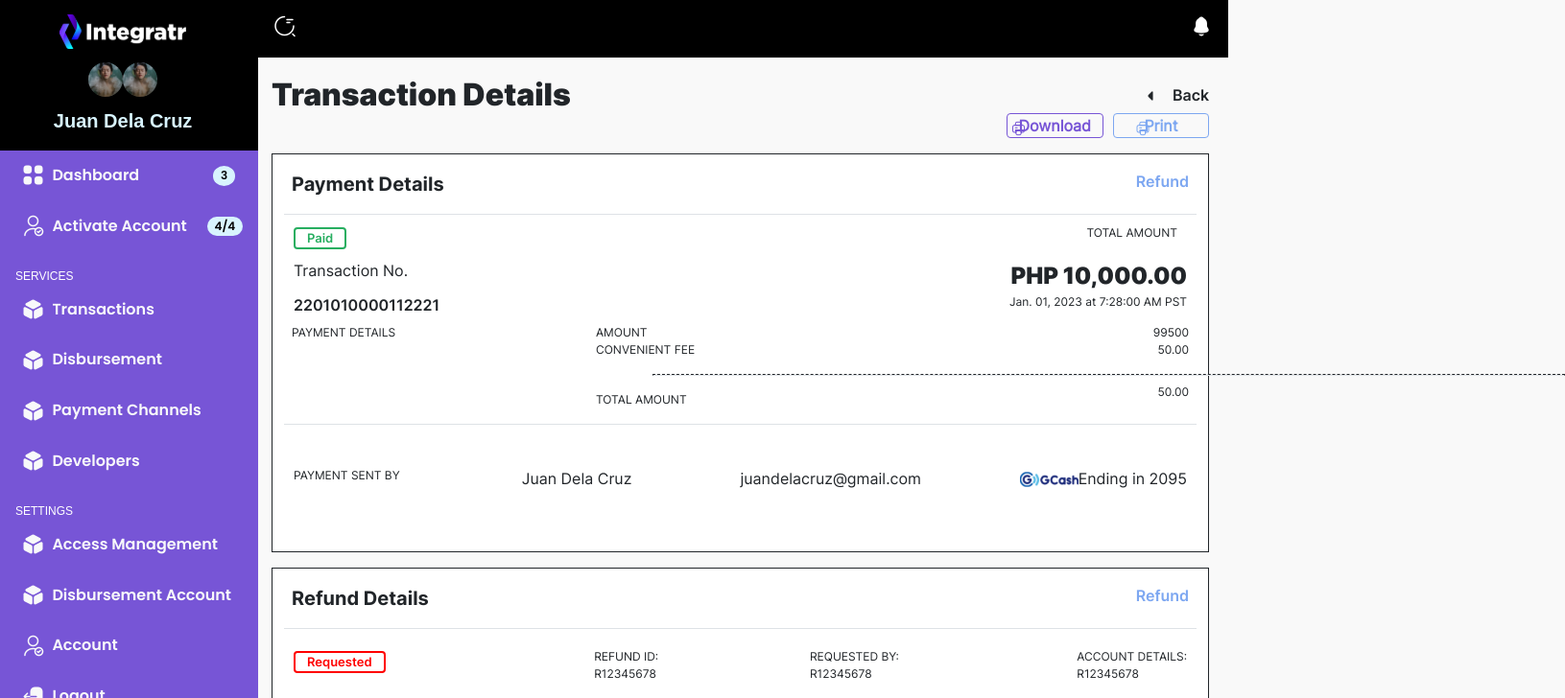
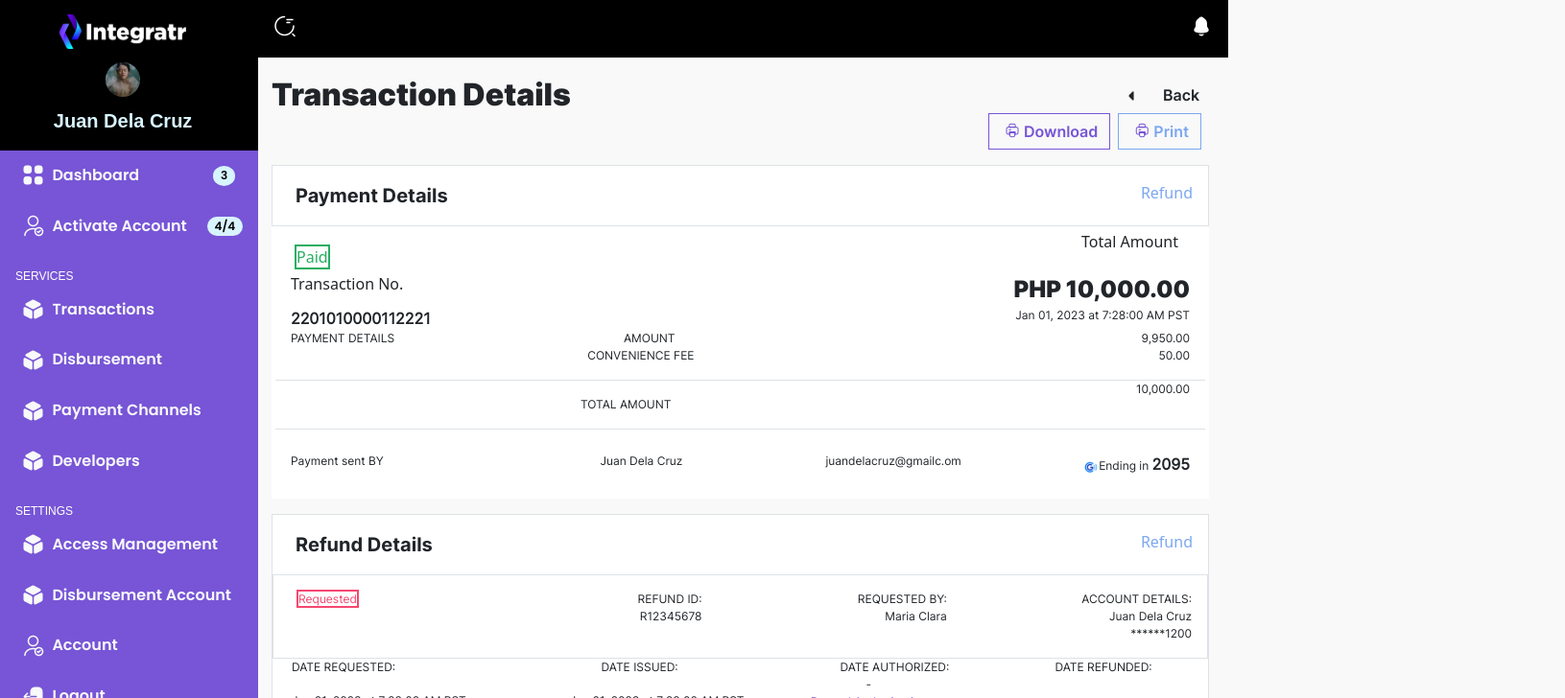
Before and after one commit to integratr-jbespiritu/integrated-pay, a Vue app: page /view-transaction in a window 1280 px wide. Shown: the top 728 px of the page at 96% size, 1631 px wide, since content can reach past the window. Built offline with nearby package versions, Linux system fonts and the light colour scheme; a small style sheet from the web is missing.

Commit message:
sprint 1 Second ticket sprint 3rd ticket

```diff
--- a/src/assets/css/modal.css
+++ b/src/assets/css/modal.css
@@ -2,10 +2,6 @@
     background-color: var(--vt-c-purple);
     border-radius: 45rem;
     font-size: 2rem;
-}
-.isax-add{
-    background-color: var(--vt-c-purple);
-    color: var(--vt-c-default-white);
 }
 .btn-link{
     color: var(--vt-c-purple);
--- a/src/assets/css/transaction.css
+++ /dev/null
@@ -1,31 +0,0 @@
-.container{
-    border: 1px solid;
-    width: 70rem;
-    height: 20rem;
-    padding-top: 1rem;
-}
-.col{
-    color: var(--vt-c-blue);
-    justify-content: space-between;
-}
-.border-top{
-    padding-bottom: 5rem;
-
-}
-.border-bottom{
-    padding-top: 5rem;
-    width: 74rem;
-}
-
-.table{
-    border: 1px solid;
-    width: 70rem;
-    height: 15rem;
-    line-height: 1rem;
-}
-.col .border-top{
-    padding-top: 2rem;
-}
-.col .border-bottom{
-    padding-top: 1px;
-}
--- a/src/assets/css/view-transaction.css
+++ b/src/assets/css/view-transaction.css
@@ -1,10 +1,12 @@
 .container-payment{
 border: 1px solid;
 height: 26rem;
+
 }
 .container-refund{
 border: 1px solid;
-height: 17rem;
+height: 19rem;
+
 }
 .btn-download{
 border-color:0 var(--vt-c-purple);
@@ -13,14 +15,12 @@ color: var(--vt-c-purple);
 .btn-print{
 border-color:var(--vt-c-blue);
 color:var(--vt-c-blue);
-width: 100px;
+
 
 }
-.button-green {
+.status-paid {
+    border-color: var(--vt-c-green);
     color: var(--vt-c-green);
-    border-color: var(--vt-c-green);
-    height: 10rem;
-    border: 2px solid;
 }
 hr.dotted{
 border-top:3pxdotted#bbb;
@@ -32,9 +32,9 @@ border: 2px solid;
 }
 .isax-printer{
 color:var(--vt-c-purple);
-width: 4px;
-height: 10px;
-left: 1px;
+width: 24px;
+height: 24px;
+padding-top: 2px;
 }
 .icon-print{
 color:var(--vt-c-blue);
@@ -45,7 +45,6 @@ font-size: 1rem;
 
 .border-total {
 border: 1px solid;
-margin-left: 24rem;
 border-style: dashed;
 }
 img{
--- a/src/components/Sidebar.vue
+++ b/src/components/Sidebar.vue
@@ -7,7 +7,6 @@
                   <img src="/src/assets/images/Logo_White.svg" class="img-fluid">
                </div>
                <div class="col-12 justify-content-center d-flex pb-2">
-                  <img src="/src/assets/images/avatar.svg" class="h-100">
                   <img src="/src/assets/images/avatar.svg" class="h-100">
                </div>
                <div class="col-12 mb-2">
--- a/src/views/AccessManagementListandDetails.vue
+++ b/src/views/AccessManagementListandDetails.vue
@@ -2,83 +2,165 @@
    <div class="pad-x-10p ms-1 pad-end-20p">
       <div class="row gx-0 g-0">
          <div class="col">
-                   <h1 class="fw-bold title-10 pad-top-20p text-nowrap">Access Management</h1>
+            <h1 class="fw-bold title-10 pad-top-20p text-nowrap">Users</h1>
          </div>
-         <div class="gx-0 g-0 mb-3 ms-1"></div>
-         <div class="search input-group ms-2">
-           <span class="input-group-text bg-light rounded-0" id="basic-addon1"><i class="isax isax-search-status-1 fs-4"></i></span>
-           <input type="text" class="title-8 form-control" placeholder="Search" aria-label="Search" aria-describedby="basic-addon1" />
       </div>
-         <div class="col ms-3">
-           <div class="input-group mb-3">
-             <span class="span-btn-default input-group-text rounded-0"><i class="icon isax isax-filter-search"></i></span>
-             <button type="button" class="title-8 filter-btn bg-white" aria-label="Selected-Field" aria-describedby="basic-addon2">Filter</button>
+      <div class="row gx-0 g-0">
+         <div class="col-12 col-md-3">
+            <div class="search input-group mt-2 w-100 pe-3">
+               <span class="input-group-text bg-white rounded-0" id="basic-addon1">
+                  <i class="isax isax-search-status-1 fs-4"></i>
+               </span>
+               <input type="text" class="form-control" placeholder="Search" aria-label="Search" aria-describedby="basic-addon1" />
+            </div>
+         </div>
+         <div class="col-12 col-md-4">
+            <div class="input-group mb-2 mt-2">
+               <span class="span-btn-default input-group-text rounded-0">
+                  <i class="icon isax isax-filter-search"></i>
+               </span>
+               <button type="button" class="filter-btn bg-white pe-2 px-2" aria-label="Selected-Field" aria-describedby="basic-addon2">Filter</button>
+            </div>
          </div>
       </div>
       <div class="col justify-content-end d-flex">
-           <div class="row ms-5">
+         <div class="row">
             <div class="col-md margin-x-20p">
-               <button type="button" class="title-5 button-default-outline">Export</button>
+               <button class="btn btn-user rounded-0 title-5 button-default-outline title-3 me-2"><i class="isax isax-add px-1 fs-0"></i>User</button>
             </div>
          </div>
       </div>
       <div class="ms-0">
-           <div class="border-bottom mb-3 mt-2">
+         <div class="border-bottom mb-3 mt-2"></div>
       </div>
-         </div>
-         </div>
-     <div class="row gx-5 ">
-        <div class="container">
-                 <div class="table-responsive" >
-                    <table class="table font-table-text" >
+      <div class="table-responsive ms-3 mt-2 me-3">
+         <table class="table">
             <thead>
-                          <tr class="title-13">
-                             <th class="text-start px-20px pb-10px padding-top-none">
+               <tr class="table-rows text-purple title-13">
+                  <th class="table-heading">
                      <div class="d-flex align-items-center">
-                                   <span class="font-table-column me-10px text-purple">Transaction No.</span>
+                        <span>Email Address</span>
                      </div>
                   </th>
-                              <th class="text-start px-20px  pb-10px padding-top-none">
+                  <th class="table-heading">
                      <div class="d-flex align-items-center">
-                                   <span class="font-table-column me-10px text-purple">Amount Refunded</span>
+                        <span>Role(s)</span>
                      </div>
                   </th>
-                              <th class="text-start px-20px  pb-10px padding-top-none">
-                                <div class="d-flex align-items-center">
-                                   <span class="font-table-column me-10px text-purple">Offer</span>
+                  <th class="table-heading">
+                     <div class="col-10 d-flex justify-content-end">
+                        <span>Date Updated</span>
                      </div>
                   </th>
                </tr>
             </thead>
+            <table></table>
+            <tbody>
+               <template v-for="(transaction_record,) in transaction_records" :key="transaction_record">
+                  <tr class="size-table-data column title-8">
+                     <td class="font-table-text py-3">
+                        {{ transaction_record.email_address }}
+                     </td>
+                     <td class="font-table-text py-3 text-blue">{{ transaction_record.role }}</td>
+                     <td class="font-table-text py-3 justify-content-end d-flex">
+                        {{ transaction_record.date_updated }}
+                     </td>
+                  </tr>
+               </template>
+            </tbody>
          </table>
-                    <div class="mt-20px mb-20px">
-                 <div class="d-flex flex-row justify-content-between me-20px ms-20px font-table-pagination d-flex align-items-center row">
-               <div class="col d-flex justify-content-end align-items-end me-4">
-               <div class="row pagination">
-                 <div class="col-md"><i class="arrow isax isax-arrow-left-2"></i></div>
-                 <div class="col-md"><p class="text-previous">Previous</p></div>
-                 <div class="col-md"><p class="text-one ms-2">1</p></div>
-                 <div class="col-md"><p class="text-disabled ms-2">2</p></div>
-                 <div class="col-md"><p class="text-next ms-2">Next</p></div>
-                 <div class="col-md"><i class="arrow-right isax isax-arrow-right-3"></i></div>
       </div>
-             </div>
-              </div>
-                 </div>
-              </div>
-           </div>
-        </div>
+      <!-- pagination  -->
+      <nav aria-label="Page navigation" class="ms-3">
+         <ul class="pagination justify-content-end pe-3 me-1">
+            <li class="page-item disabled mt-2">
+               <i class="arrow isax isax-arrow-left-2"></i>
+            </li>
+            <li class="page-item disabled">
+               <a class="page-link bg-light border-0" href="#" tabindex="-1" aria-disabled="true">Previous</a>
+            </li>
+            <li class="page-item"><a class="page-link bg-light border-0 text-purple" href="#">1</a></li>
+            <li class="page-item disabled"><a class="page-link bg-light border-0" href="#">2</a></li>
+            <li class="page-item">
+               <a class="page-link bg-light border-0 text-purple" href="#">Next</a>
+            </li>
+            <li class="page-item mt-2">
+               <i class="arrow isax isax-arrow-right-3 text-purple"></i>
+            </li>
+         </ul>
+      </nav>
+      <!-- pagination  -->
    </div>
 </template>
 
 <script>
-
    export default {
       name: "RequestRefund",
+      methods: {},
+      data() {
+         return {
+            transaction_records: [
+               {
+                  email_address: "juandelacruz@gmail.com",
+                  role: "Account Owner",
+                  date_updated: "01/01/2023 7:28 AM",
+               },
+               {
+                  email_address: "jaydenlee@gmail.com",
+                  role: "Admin",
+                  date_updated: "01/01/2023 7:28 AM",
+               },
+               {
+                  email_address: "mariaclara@gmail.com",
+                  role: "Admin ",
+                  date_updated: "01/01/2023 7:28 AM",
+               },
+               {
+                  email_address: "mark@gmail",
+                  role: "Admin ",
+                  date_updated: "01/01/2023 7:28 AM",
+               },
+               {
+                  email_address: "karina@gmail.com",
+                  role: "Admin ",
+                  date_updated: "01/01/2023 7:28 AM",
+               },
+               {
+                  email_address: "thomas@gmail.com",
+                  role: "Admin ",
+                  date_updated: "01/01/2023 7:28 AM",
+               },
+               {
+                  email_address: "louis@gmail.com",
+                  role: "Admin ",
+                  date_updated: "01/01/2023 7:28 AM",
+               },
+               {
+                  email_address: "angel@gmail.com",
+                  role: "Admin ",
+                  date_updated: "01/01/2023 7:28 AM",
+               },
+               {
+                  email_address: "clarice@gmail.com",
+                  role: "Admin ",
+                  date_updated: "01/01/2023 7:28 AM",
+               },
+               {
+                  email_address: "jaydenlee@gmail.com",
+                  role: "Admin ",
+                  date_updated: "01/01/2023 7:28 AM",
+               },
+            ],
+         };
+      },
+
       methods: {
-           getStatus(data){
+         getStatus(data) {
             return `status-${data.toLowerCase()}`;
-     }
-         }
+         },
+         myFunction() {
+            document.getElementById("demo").style.color = "red";
+         },
+      },
    };
 </script>
--- a/src/views/RequestRefund.vue
+++ b/src/views/RequestRefund.vue
@@ -2,7 +2,7 @@
    <div class="pad-x-10p ms-1 pad-end-20p">
     <div class="row gx-0 g-0">
       <div class="col">
-        <h1 class="fw-bold title-10 pad-top-20p text-nowrap">Transaction Details</h1>
+        <h1 class="fw-bold title-10 pad-top-20p text-nowrap">Refund Requests</h1>
       </div>
       <div class="col my-auto justify-content-end d-flex pad-top-20p  ">
         <div class="row gx-0 g-0">
--- a/src/views/Viewtransaction.vue
+++ b/src/views/Viewtransaction.vue
@@ -9,7 +9,7 @@
                <div class="col-auto pt-1">
                   <i class="icon-arrow isax isax-arrow-left-35"></i>
                </div>
-            <div class="col-auto my-auto title-7">
+               <div class="col-auto my-auto title-7 margin-x-10p">
                   <span>Back</span>
                </div>
             </div>
@@ -17,147 +17,168 @@
       </div>
       <div class="row gx-0 g-0">
          <div class="col justify-content-end d-flex">
-          <span><i class="isax isax-printer position-absolute top-50 translate-middle ms-3"></i></span>
-          <button class="btn btn-download py-0 title-5 margin-x-10p" type="button">Download</button>
-          <span><i class="icon-print isax isax-printer position-absolute top-50 translate-middle ms-4"></i></span>
-          <button class="btn btn-print py-0 title-5" type="button">Print</button>
+            <button class="btn btn-download rounded-0 me-2 title-7"><i class="isax isax-printer px-1"></i>Download</button>
+            <button class="btn btn-print rounded-0 me-2 title-7"><i class="isax isax-printer px-1"></i>Print</button>
          </div>
       </div>
-      <div class="container-payment bg-white mt-3">
-        <div class="container-fluid">
-          <div class="row justify-content-around">
-            <div class="col align-self-start py-3 fw-bold pad-x-20p title-6">
-              Payment Details
+      <div class="container bg-white border px-0 mt-3">
+         <div class="row gx-5">
+            <div class="col">
+               <div class="p-3 text-start title-6 ms-2">Payment Details</div>
             </div>
-            <div class="col-2 py-3 justify-content-end d-flex title-7 pad-x-20p title-7 color-blue">
-              Refund
+            <div class="col">
+               <div class="p-3 text-end text-blue">Refund</div>
             </div>
          </div>
-          <div class="border-color col-md border-top pad-x-40p"></div>
-          <div class="row gx-0 g-0 pad-y-10p">
-            <div class="col pad-x-10p">
-              <button type="button" class="btn button-green height title-17 py-0">Paid</button>
       </div>
-            <div class="col justify-content-end d-flex pad-x-20p title-15">
-              TOTAL AMOUNT
+      <div class="container bg-white px-1">
+         <div class="row gx-5">
+            <div class="col mt-3">
+               <div class="p-1 ms-3">
+                  <span class="status-paid w-100">Paid</span>
                </div>
             </div>
-          <div class="row gx-0">
-            <div class="col pad-x-10p title-8">
-              Transaction No.
-            </div>
-            <div class="col justify-content-end d-flex pad-x-10p col-auto my-auto title-11">
-              PHP 10,000.00
+            <div class="col">
+               <div class="p-1 text-end me-4">Total Amount</div>
             </div>
          </div>
-          <div class="row gx-0 g-0">
-            <div class="col pad-x-10p title-7">
-              2201010000112221
       </div>
-            <div class="col justify-content-end d-flex pad-x-10p title-12">
-              Jan. 01, 2023 at 7:28:00 AM PST
+      <div class="container bg-white px-1">
+         <div class="row gx-5">
+            <div class="col">
+               <div class="ms-3">Transaction No.</div>
+            </div>
+            <div class="col">
+               <div class="p-0 text-end title-11 me-3">PHP 10,000.00</div>
             </div>
          </div>
-          <div class="row justify-content-between title-12 pt-2">
-            <div class="col-4 pad-x-20p">
-              PAYMENT DETAILS
       </div>
-            <div class="col-4 justify-content-start d-flex title-12">
-              AMOUNT
+      <div class="container bg-white px-1">
+         <div class="row gx-5">
+            <div class="col">
+               <div class="ms-3 title-5">2201010000112221</div>
             </div>
-            <div class="col-4 justify-content-end d-flex pad-x-20p title-12">
-              99500
+            <div class="col">
+               <div class="text-end me-3 title-12">Jan 01, 2023 at 7:28:00 AM PST</div>
             </div>
          </div>
-          <div class="row justify-content-between title-12">
-            <div class="col-4"></div>
-            <div class="col-4 justify-content-start d-flex title-12">
-              CONVENIENT FEE
       </div>
-            <div class="col-4 justify-content-end d-flex pad-x-20p title-12">
-              50.00
+      <div class="container bg-white px-1 title-12">
+         <div class="row gx-5">
+            <div class="col">
+               <div class="ms-3">PAYMENT DETAILS</div>
+            </div>
+            <div class="col">
+               <div class="ms-4">AMOUNT</div>
+            </div>
+            <div class="col">
+               <div class="text-end me-3">9,950.00</div>
             </div>
          </div>
-          <div class="border-total col-md border-bottom mt-3"></div>
-          <div class="row justify-content-between title-12">
-            <div class="col-4"></div>
-            <div class="col-4 justify-content-start d-flex title-12 mt-3">
-              TOTAL AMOUNT
+         <div class="row gx-5">
+            <div class="col">
+               <div class="mx-4 text-end">CONVENIENCE FEE</div>
             </div>
-            <div class="col-4 justify-content-end d-flex pad-x-20p title-12 mt-2">
-              50.00
+            <div class="col">
+               <div class="text-end me-3">50.00</div>
             </div>
          </div>
-          <div class="border-bottom pt-3"></div>
-          <div class="row gx-0 g-0 pad-y-20p mt-4">
-            <div class="col pad-x-10p title-12">
-              PAYMENT SENT BY
+         <div class="border-top mt-3"></div>
+         <div class="row gx-5 title-12">
+            <div class="col">
+               <div class="mx-5 text-end mt-3 mb-3">TOTAL AMOUNT</div>
             </div>
-            <div class="col title-8">
-              Juan Dela Cruz
+            <div class="col">
+               <div class="text-end me-3">10,000.00</div>
             </div>
-            <div class="col title-8">
-              juandelacruz@gmail.com
          </div>
-            <div class="col justify-content-end d-flex pad-x-10p title-8">
-              <span><img src="/src/assets/images/Gcash.svg" alt="Image" /></span>
-              Ending in 2095
+         <div class="border-bottom"></div>
+         <div class="row gx-5 mt-4 pb-4">
+            <div class="col">
+               <div class="ms-3">Payment sent BY</div>
+            </div>
+            <div class="col">
+               <div class="ms-5 text-center">Juan Dela Cruz</div>
+            </div>
+            <div class="col">
+               <div class="ms-1 text-end">juandelacruz@gmailc.om</div>
+            </div>
+            <div class="col">
+               <div class="text-end me-3">
+                  <img src="/src/assets/images/logogcash.svg" class="Image 1" />
+                  <span>Ending in</span> <span class="title-5">2095</span>
                </div>
             </div>
          </div>
       </div>
-      <div class="container-refund bg-white mt-3">
-        <div class="container-fluid">
-          <div class="row justify-content-around">
-            <div class="col align-self-start py-3 fw-bold pad-x-20p title-6">
-              Refund Details
+      <div class="container bg-white border px-0 mt-3">
+         <div class="row gx-5">
+            <div class="col">
+               <div class="p-3 text-start title-6 ms-2">Refund Details</div>
             </div>
-            <div class="col-2 py-3 justify-content-end d-flex title-7 pad-x-20p title-7 color-blue">
-              Refund
+            <div class="col">
+               <div class="p-3 text-end text-blue">Refund</div>
             </div>
          </div>
-          <div class="border-top"></div>
-          <div class="row gx-0 g-0 pad-y-20p">
-            <div class="col pad-x-10p">
-              <button type="button" class="btn button-red height title-17 py-0">Requested</button>
+         <div class="container bg-white border px-0">
+            <div class="row gx-5">
+               <div class="col">
+                  <div class="p-3 text-start title-12 ms-2">
+                     <span class="status-requested w-100">Requested</span>
                   </div>
-            <div class="col justify-content-center d-flex pad-x-10p title-12">
+               </div>
+               <div class="col">
+                  <div class="p-3 text-end title-12 ms-2">
                      REFUND ID: <br />
                      R12345678
                   </div>
-            <div class="col justify-content-center d-flex pad-x-10p title-12">
+               </div>
+               <div class="col">
+                  <div class="p-3 text-end title-12 ms-2">
                      REQUESTED BY: <br />
-              R12345678
-            </div>
-
-            <div class="col justify-content-end d-flex pad-x-10p title-12">
-              ACCOUNT DETAILS: <br />
-              R12345678
+                     Maria Clara
                   </div>
                </div>
-          <div class="border-top col-md-15 mt-3"></div>
-          <div class="row gx-0 g-0 pad-y-20p">
-            <div class="col justify-content-start d-flex title-12">
-              DATE REQUESTED: <br />
-              Jan 25, 2023 at 12:39 PM PST
-            </div>
-            <div class="col justify-content-center d-flex title-12">
-              DATE ISSUED: <br />
-              Jan 25, 2023 at 12:39 PM PST
-            </div>
-            <div class="col justify-content-start mx-3 d-flex title-12">
-              DATE AUTHORIZED: <br />
-              -
-            </div>
-            <div class="col title-12">
-              DATE REFUNDED: <br />
-              -
+               <div class="col">
+                  <div class="p-3 text-end title-12">
+                     ACCOUNT DETAILS: <br />
+                     Juan Dela Cruz <br />
+                     ******1200
                   </div>
                </div>
             </div>
-        <div class="row gx-0 g-0">
-          <div class="col justify-content-center d-flex title-7 ms-5 mx-0 color-purple margin-right-20p">
-            Resend Authorization
+         </div>
+         <div class="container">
+            <div class="row align-items-center title-12">
+               <div class="col ms-2">
+                  DATE REQUESTED:
+               </div>
+               <div class="col text-center mx-5">
+                  DATE ISSUED:
+               </div>
+               <div class="col text-center">
+                  DATE AUTHORIZED:
+               </div>
+               <div class="col text-center">
+                  DATE REFUNDED:
+               </div>
+            </div>
+         </div>
+         <div class="container">
+            <div class="row align-items-center title-12">
+               <div class="col ms-2">
+                  Jan 01, 2023 at 7:28:00 AM PST
+               </div>
+               <div class="col text-end ms-4">
+                  Jan 01, 2023 at 7:28:00 AM PST
+               </div>
+               <div class="col text-center">
+                  - <br />
+                  <p class="text-purple">Resend Authorization</p>
+               </div>
+               <div class="col text-center">
+                  -
+               </div>
             </div>
          </div>
       </div>
```
Also changed, not shown: src/assets/css/request-refund.css (+1 -11 lines), src/views/ActivateStep1.vue (+31 -46 lines), src/assets/images/logogcash.svg (added). Lines whose indentation alone changed are shown as unchanged.
